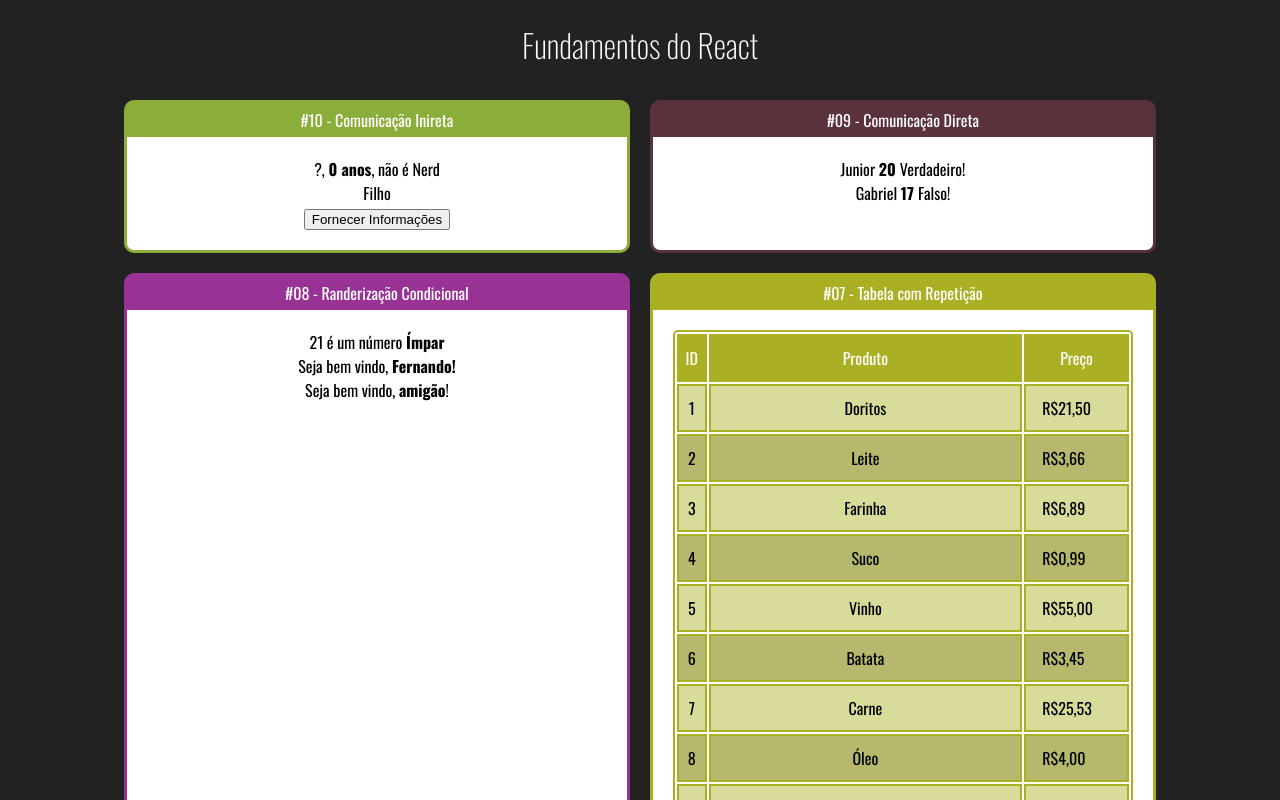
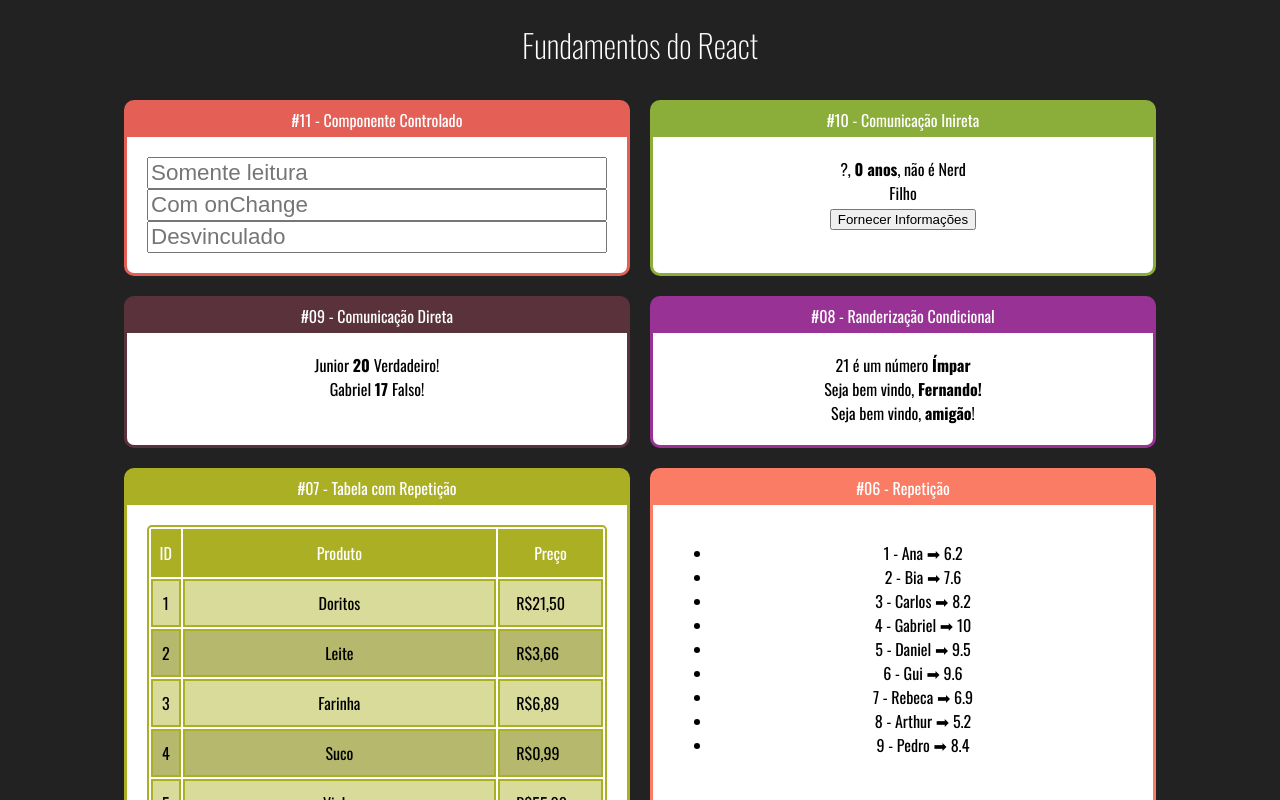
Before and after one commit to P4ul1t0s/fundamentos-react, a React (Create React App) app: page / in a window 1280 px wide. Shown: the top 800 px of the page. Built offline with nearby package versions, Linux system fonts and the light colour scheme.

Commit message:
Componente Controlado

```diff
--- a/src/App.jsx
+++ b/src/App.jsx
@@ -14,11 +14,16 @@
 import UsuarioInfo from './components/conditional/UsuarioInfo'
 import DiretaPai from './components/comunication/DiretaPai'
 import IndiretaPai from './components/comunication/IndiretaPai'
+import Input from './components/form/Input'
 
 export default () => (
     <div className="App">
         <h1>Fundamentos do React</h1>
         <div className="Cards">
+            <Card titulo="#11 - Componente Controlado" color="#E45F56">
+                <Input/>
+            </Card>
+
             <Card titulo="#10 - Comunicação Inireta" color="#8BAD39">
                 <IndiretaPai/>
             </Card>
--- /dev/null
+++ b/src/components/form/Input.css
@@ -0,0 +1,3 @@
+.Input input{
+    font-size: 1.4rem;
+}
--- /dev/null
+++ b/src/components/form/Input.jsx
@@ -0,0 +1,24 @@
+import { useState } from 'react'
+import './Input.css'
+
+export default p => {
+    const [valor, setValor] = useState()
+
+    function quandoMudar(e){
+        setValor(e.target.value)
+    }
+
+    return(
+        <div className="Input">
+            <h2>{valor}</h2>
+            <div style={{
+                display: 'flex',
+                flexDirection: 'column'
+            }}>
+                <input placeholder="Somente leitura" value={valor} readOnly/>
+                <input placeholder="Com onChange" value={valor} onChange={quandoMudar}/>
+                <input placeholder="Desvinculado" value={undefined}/>
+            </div>
+        </div>
+    )
+}
```
